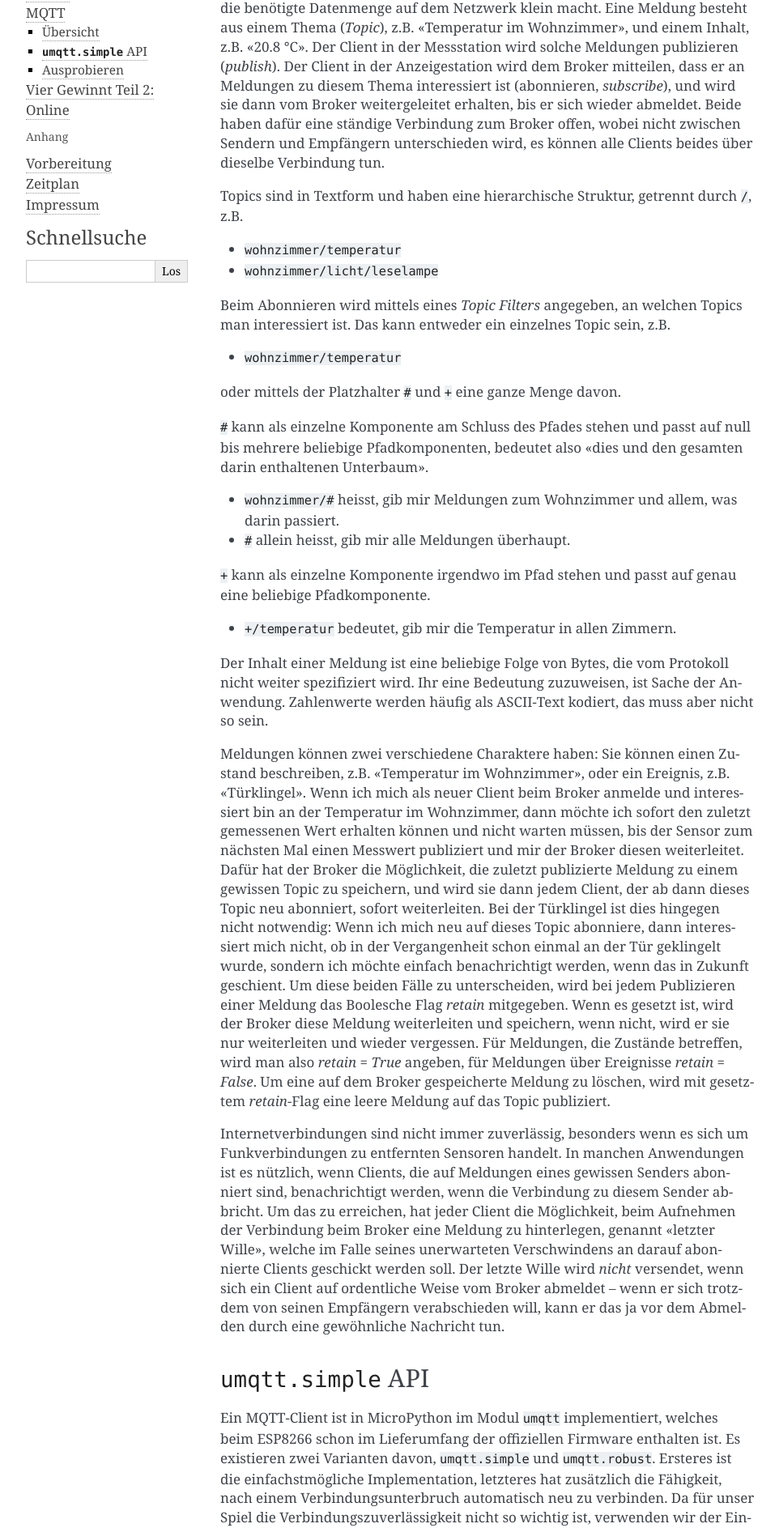
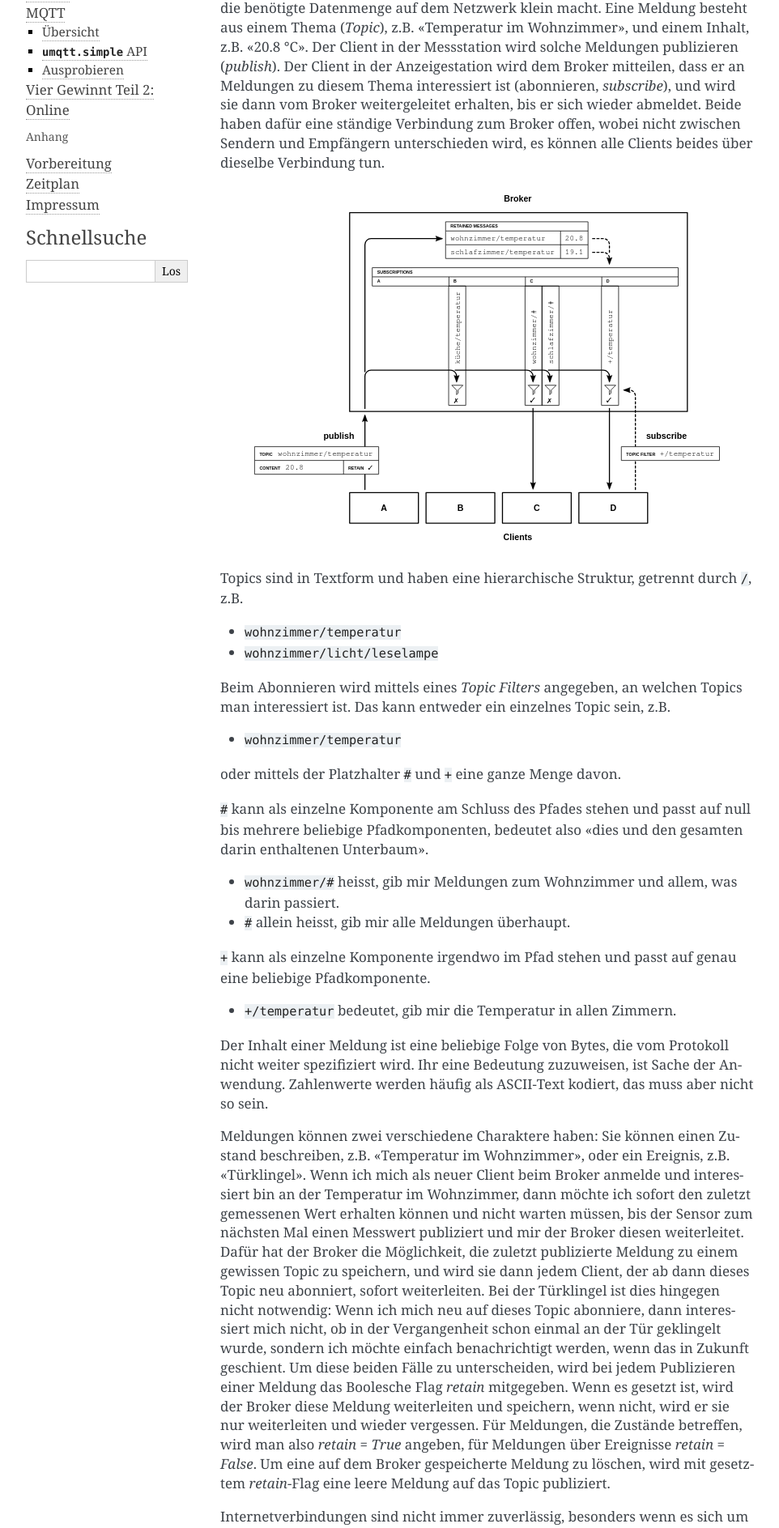
Before and after one commit to cwalther/micropython-workshop, a Sphinx documentation site: the page built from doc/source/mqtt.rst, in a window 1280 px wide. Shown: the part 503-2390 px from the top of the page at 81% size, without its empty margins (148-1110 px from the left). Built offline with Sphinx 7.4.7, drawn with Linux system fonts in a browser that asks for light colours.

Commit message:
Add a visualization for the MQTT overview.

```diff
--- a/doc/source/mqtt.rst
+++ b/doc/source/mqtt.rst
@@ -7,6 +7,9 @@ MQTT
 MQTT ist ein einfaches Publish/Subscribe-Protokoll, das häufig im Internet-of-Things-Bereich verwendet wird, um etwa Sensorwerte zu übertragen. Meist wird es über TCP/IP verwendet, funktioniert also übers Internet, aber es sind auch andere Datenverbindungen möglich. Der Name MQTT ist keine Abkürzung, er wird manchmal als «Message Queue Telemetry Transport» erklärt, aber die tatsächliche Geschichte dahinter ist komplizierter als das. Wer alle Details wissen will, liest am besten die Spezifikation, welche von http://mqtt.org verlinkt ist (neuste Version ist 5.0, am weitesten verbreitet und auch hier verwendet aber noch 3.1.1), hier behandeln wir nur die nötigsten Grundlagen.
 
 Publish/Subscribe bedeutet, dass Clients Meldungen austauschen, indem ein Client seine Meldung an einen Server schickt, auch *Broker* genannt, und dieser sie dann an alle interessierten anderen Clients weiterleitet. Dadurch muss der Sender nicht wissen, welches die Empfänger sind, was den Client-Code einfach und die benötigte Datenmenge auf dem Netzwerk klein macht. Eine Meldung besteht aus einem Thema (*Topic*), z.B. «Temperatur im Wohnzimmer», und einem Inhalt, z.B. «20.8 °C». Der Client in der Messstation wird solche Meldungen publizieren (*publish*). Der Client in der Anzeigestation wird dem Broker mitteilen, dass er an Meldungen zu diesem Thema interessiert ist (abonnieren, *subscribe*), und wird sie dann vom Broker weitergeleitet erhalten, bis er sich wieder abmeldet. Beide haben dafür eine ständige Verbindung zum Broker offen, wobei nicht zwischen Sendern und Empfängern unterschieden wird, es können alle Clients beides über dieselbe Verbindung tun.
+
+.. figure:: mqtt.*
+   :align: center
 
 Topics sind in Textform und haben eine hierarchische Struktur, getrennt durch ``/``, z.B.
 
```
Also changed, not shown: doc/source/mqtt.svg (added), 1 other file.
